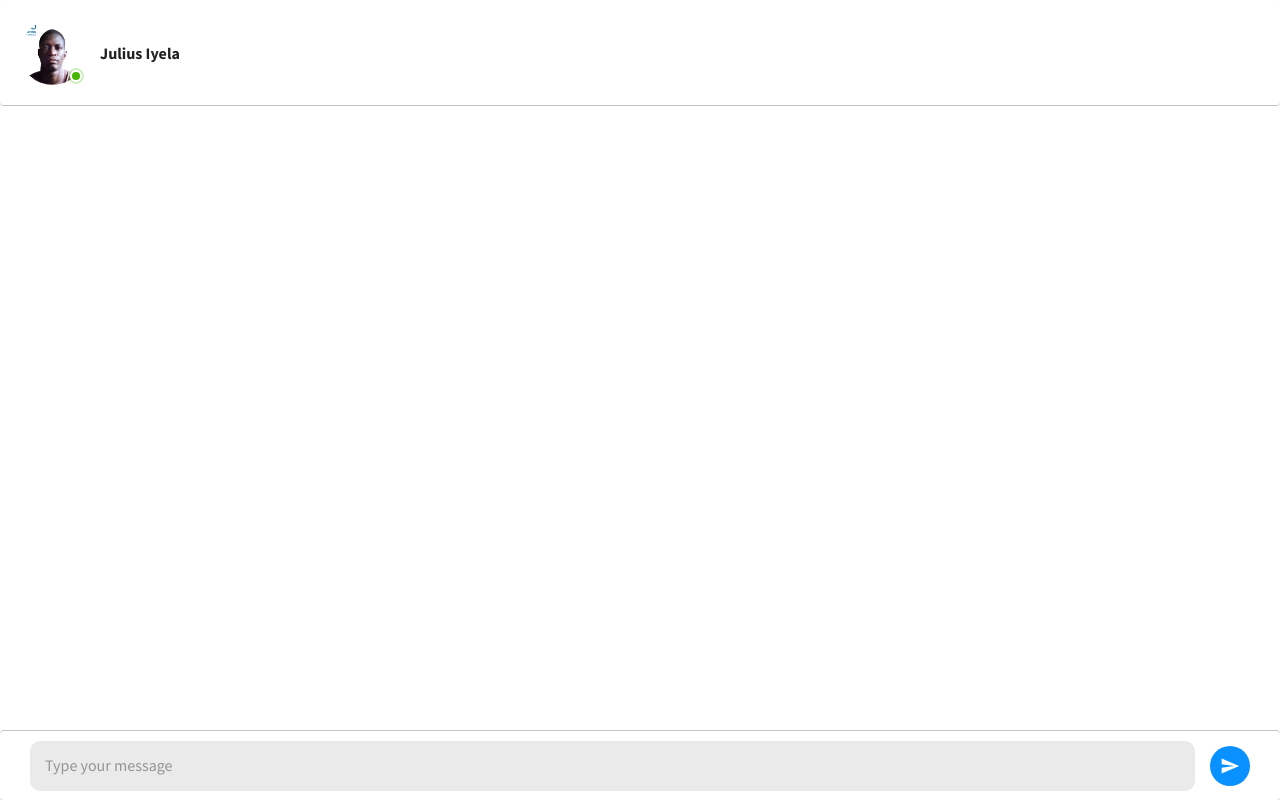
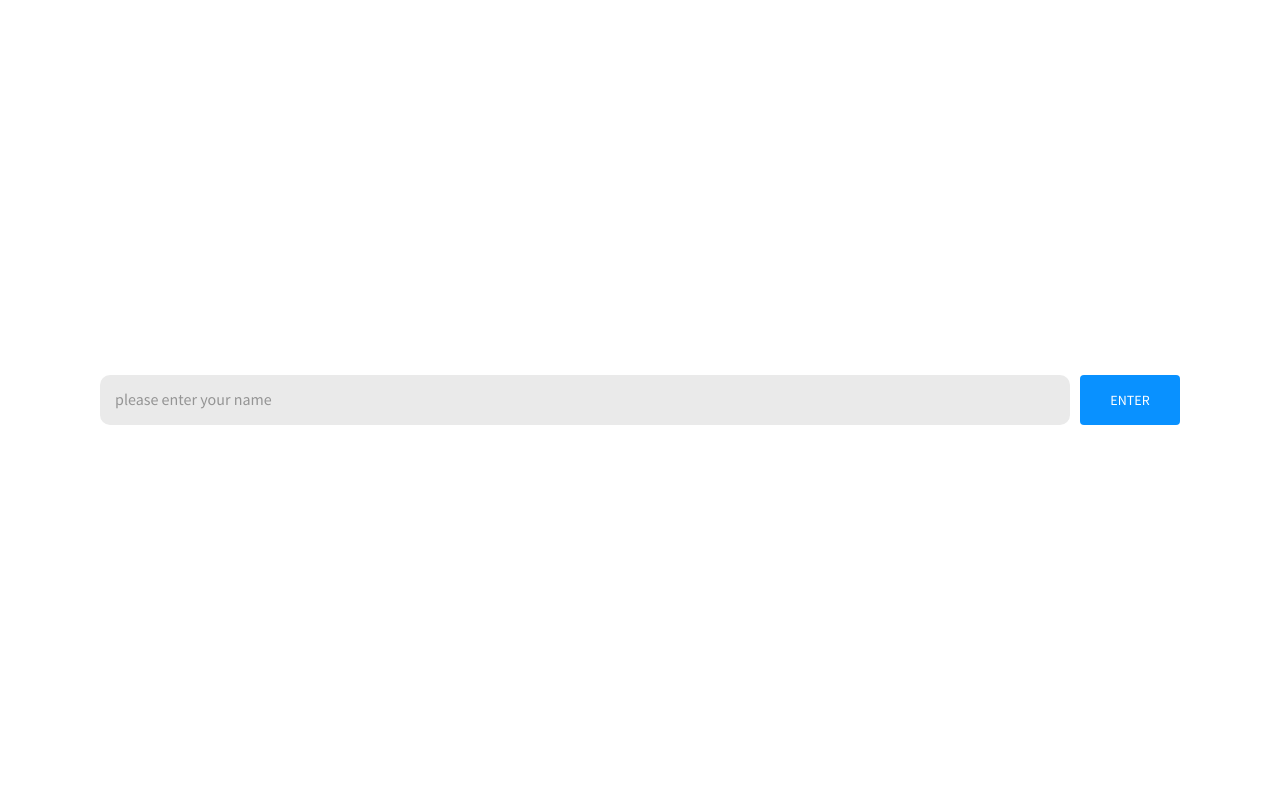
Before and after one commit to theophilly/chat_app, a React (Create React App) app: page / in a window 1280 px wide. Built offline with nearby package versions, Linux system fonts and the light colour scheme.

Commit message:
added display name to messages

```diff
--- a/src/App.css
+++ b/src/App.css
@@ -1,3 +1,10 @@
+html {
+  height: 100%;
+  overflow: auto;
+}
+body {
+  height: 100%;
+}
 .customscroll {
   overflow-x: hidden;
   overflow-y: auto;
--- /dev/null
+++ b/src/pages/homepage/index.js
@@ -0,0 +1,53 @@
+import React, { useState } from "react";
+import { Box, InputBase, useTheme, Button } from "@mui/material";
+import { useNavigate } from "react-router-dom";
+import { getSessionData } from "../../utils/getSessionData";
+
+export default function Homepage() {
+  const theme = useTheme();
+  const [name, setName] = useState("");
+  let navigate = useNavigate();
+
+  const profileName = getSessionData("profileName");
+
+  const onTextChange = (e) => {
+    const { value } = e.target;
+    if (value.trim()) {
+      sessionStorage.setItem("profileName", value.toLowerCase());
+      setName(value.toLowerCase());
+    }
+  };
+
+  const navigateToMessages = () => {
+    if (name) {
+      navigate("/messages", { replace: true });
+    }
+  };
+
+  return (
+    <Box sx={{ ...theme.typography.flex, px: "100px", height: "100vh" }}>
+      <InputBase
+        onChange={onTextChange}
+        sx={{
+          flex: 1,
+          background: "#EAEAEA",
+          borderRadius: "10px",
+          border: "none",
+          pl: "15px",
+
+          height: "50px",
+          width: "100%",
+        }}
+        placeholder="please enter your name"
+      />
+      <Button
+        onClick={navigateToMessages}
+        disableElevation
+        sx={{ width: "100px", height: "50px", ml: "10px" }}
+        variant="contained"
+      >
+        Enter
+      </Button>
+    </Box>
+  );
+}
--- a/src/pages/messages/index.js
+++ b/src/pages/messages/index.js
@@ -1,146 +1,202 @@
-import React, { useState } from 'react';
-import { Grid, Paper, Avatar, Typography, useTheme, InputBase, Box, styled, Badge } from '@mui/material';
-import SendIcon from '@mui/icons-material/Send';
-import { useDispatch , useSelector} from 'react-redux';
+import React, { useState } from "react";
+import {
+  Grid,
+  Paper,
+  Avatar,
+  Typography,
+  useTheme,
+  InputBase,
+  Box,
+  styled,
+  Badge,
+} from "@mui/material";
+import SendIcon from "@mui/icons-material/Send";
+import { useDispatch, useSelector } from "react-redux";
+import { Navigate } from "react-router-dom";
 
-import Message from './Message';
+import Message from "./Message";
+import { getSessionData } from "../../utils/getSessionData";
 
-
-const StyledBadge = styled(Badge)(({ theme, active }) => ({
-    '& .MuiBadge-badge': {
-        backgroundColor: '#44b700',
-        color: '#44b700',
+const StyledBadge = styled(Badge)(({ theme }) => ({
+  "& .MuiBadge-badge": {
+    backgroundColor: "#44b700",
+    color: "#44b700",
     boxShadow: `0 0 0 2px ${theme.palette.background.paper}`,
-        '&::after': {
-            position: 'absolute',
+    "&::after": {
+      position: "absolute",
       top: 0,
       left: 0,
-            width: '100%',
-            height: '100%',
-            borderRadius: '50%',
-            animation: 'ripple 1.2s infinite ease-in-out',
-            border: '1px solid currentColor',
-            content: '""'
-        }
+      width: "100%",
+      height: "100%",
+      borderRadius: "50%",
+      animation: "ripple 1.2s infinite ease-in-out",
+      border: "1px solid currentColor",
+      content: '""',
     },
-    '@keyframes ripple': {
-        '0%': {
-            transform: 'scale(.8)',
-            opacity: 1
   },
-        '100%': {
-            transform: 'scale(2.4)',
-            opacity: 0
-        }
-    }
+  "@keyframes ripple": {
+    "0%": {
+      transform: "scale(.8)",
+      opacity: 1,
+    },
+    "100%": {
+      transform: "scale(2.4)",
+      opacity: 0,
+    },
+  },
 }));
 
 export default function MessagesScreen() {
-    const dispatch = useDispatch()
+  const dispatch = useDispatch();
   const theme = useTheme();
-    const [message, setMessage] = useState("")
-    const state = useSelector((state) => state.messagesReducer )
+  const [message, setMessage] = useState("");
+  const state = useSelector((state) => state.messagesReducer);
+
+  const profileName = getSessionData("profileName");
+
+  if (!profileName) {
+    return <Navigate to="/" />;
+  }
 
   const onTextChange = (e) => {
-    setMessage(e.target.value)
+    setMessage(e.target.value);
+  };
+
+  const onSubmit = () => {
+    if (!message.trim()) {
+      return;
     }
 
-const onSubmit = () => {
-dispatch({type: "ADD_MESSAGE", payload: {
-    message, name: "kolade"
-}})
+    dispatch({
+      type: "ADD_MESSAGE",
+      payload: {
+        message,
+        name: profileName,
+      },
+    });
+    setMessage("");
+    window.scrollTo({
+      left: 0,
+      top: document.body.scrollHeight,
+      behavior: "smooth",
+    });
+  };
+
+  const handleKeyDown = (event) => {
+    if (event.key === "Enter") {
+      onSubmit();
     }
+  };
 
   return (
-
-
-            <Box sx={{minHeight: "100vh",  overflow: "hidden"}}>
-<Grid container >
-
-
-<Grid xs={12} item>
-    <Paper sx={{ minHeight: "100vh", maxHeight: '100%', display: "flex", flexDirection: "column",   position: "fixed",
-                top: 0,
-                width: "100%" }}>
+    <Box
+      sx={{
+        paddingTop: "105px",
+        paddingBottom: "200px",
+        display: "flex",
+        flexDirection: "column",
+      }}
+    >
       <Paper
         elevation={0}
         sx={{
-                display: 'flex',
-                alignItems: 'center',
-                padding: '20px',
-                height: 'max-content',
-                borderBottom: '1px solid #C4C4C4'
+          display: "flex",
+          alignItems: "center",
+          padding: "20px",
+          height: "max-content",
+          borderBottom: "1px solid #C4C4C4",
+          position: "fixed",
+          top: 0,
+          width: "100%",
+          zIndex: 2,
         }}
       >
-            <StyledBadge overlap="circular" anchorOrigin={{ vertical: 'bottom', horizontal: 'right' }} variant="dot">
-                <Avatar sx={{ width: 65, height: 65 }} alt="Remy Sharp" src="./LD Logo-adeyemi.png" />
+        <StyledBadge
+          overlap="circular"
+          anchorOrigin={{ vertical: "bottom", horizontal: "right" }}
+          variant="dot"
+        >
+          <Avatar
+            sx={{ width: 65, height: 65 }}
+            alt="Remy Sharp"
+            src="./LD Logo-adeyemi.png"
+          />
         </StyledBadge>
-            <Typography sx={{ ...theme.typography.heading, fontWeight: '700', ml: '15px' }}> Julius Iyela </Typography>
+        <Typography
+          sx={{
+            ...theme.typography.heading,
+            fontWeight: "700",
+            ml: "15px",
+          }}
+        >
+          {profileName}
+        </Typography>
       </Paper>
 
       <Box
         component="div"
         className="customscroll"
         style={{
-                paddingLeft: '16px',
-                paddingRight: '16px',
-                scrollbarWidth: '5px',
-                marginBottom: "75px"
-
+          paddingLeft: "16px",
+          paddingRight: "16px",
+          scrollbarWidth: "5px",
+          overflowY: "scroll",
         }}
       >
-            <Box sx={{ display: 'flex', justifyContent: 'flex-end !important', flexDirection: 'column' }}>
-              {/* <Message />
-                <Message />
-                <Message />
-                <Message owner />
-                <Message owner />
-                <Message />
-                <Message owner />  */}
-                {state.map((item) =>  <Message message={item.message} /> )}
+        <Box
+          sx={{
+            display: "flex",
+            justifyContent: "flex-end !important",
+            flexDirection: "column",
+          }}
+        >
+          {state.map((item) => (
+            <Message
+              owner={profileName === item.name}
+              message={item.message}
+              name={item.name}
+            />
+          ))}
         </Box>
       </Box>
       <Paper
         elevation={0}
         sx={{
-                flex: 1,
-                display: 'flex',
-                alignItems: 'center',
-                padding: '0 30px',
-
-                borderTop: '1px solid #C4C4C4',
-                height: '70px',
-                maxHeight: '70px',
+          display: "flex",
+          alignItems: "center",
+          padding: "0 30px",
+          borderTop: "1px solid #C4C4C4",
+          height: "70px",
+          maxHeight: "70px",
+          alignSelf: "flex-end",
           position: "fixed",
           bottom: 0,
-                width: "100%"
+          width: "100%",
         }}
       >
         <InputBase
+          onKeyDown={handleKeyDown}
+          value={message}
           onChange={onTextChange}
           sx={{
             flex: 1,
-                    background: '#EAEAEA',
-                    borderRadius: '10px',
-                    border: 'none',
-                    pl: '15px',
-                    mr: '15px',
-                    height: '50px',
-
+            background: "#EAEAEA",
+            borderRadius: "10px",
+            border: "none",
+            pl: "15px",
+            mr: "15px",
+            height: "50px",
           }}
           placeholder="Type your message"
         />
 
-            <Avatar onClick={onSubmit} sx={{ bgcolor: theme.palette.primary.main, cursor: "pointer" }}>
+        <Avatar
+          onClick={onSubmit}
+          sx={{ bgcolor: theme.palette.primary.main, cursor: "pointer" }}
+        >
           <SendIcon fontSize="small" />
         </Avatar>
       </Paper>
-    </Paper>
-</Grid>
-
-</Grid>
-
     </Box>
-
   );
 }
--- a/src/routes/index.js
+++ b/src/routes/index.js
@@ -1,10 +1,16 @@
-import { useRoutes } from 'react-router-dom';
-import MessagesScreen from '../pages/messages';
-
+import { useRoutes } from "react-router-dom";
+import MessagesScreen from "../pages/messages";
+import Homepage from "../pages/homepage";
 
 export default function ThemeRoutes() {
-
-    return useRoutes([{
-        path: '/',
-        element: <MessagesScreen />}]);
+  return useRoutes([
+    {
+      path: "/",
+      element: <Homepage />,
+    },
+    {
+      path: "/messages",
+      element: <MessagesScreen />,
+    },
+  ]);
 }
--- /dev/null
+++ b/src/utils/getSessionData.js
@@ -0,0 +1,8 @@
+export const getSessionData = (key) => {
+  const data = sessionStorage.getItem(key);
+  if (data) {
+    return data;
+  } else {
+    return undefined;
+  }
+};
```
Also changed, not shown: src/pages/messages/Message.js (+39 -20 lines), src/store/utils/reduxpersist-listener.js (+6 -7 lines). Lines whose indentation alone changed are shown as unchanged.
